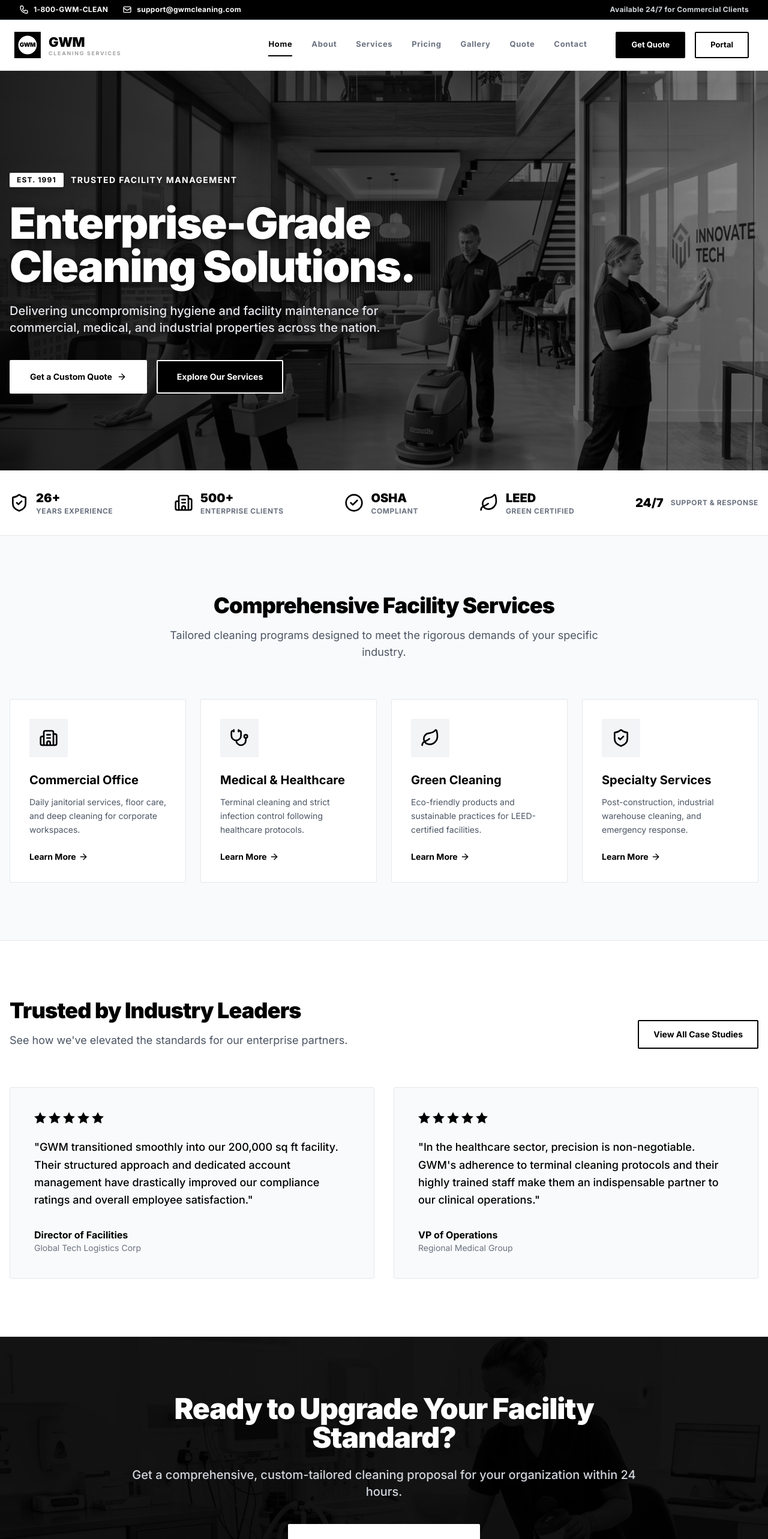
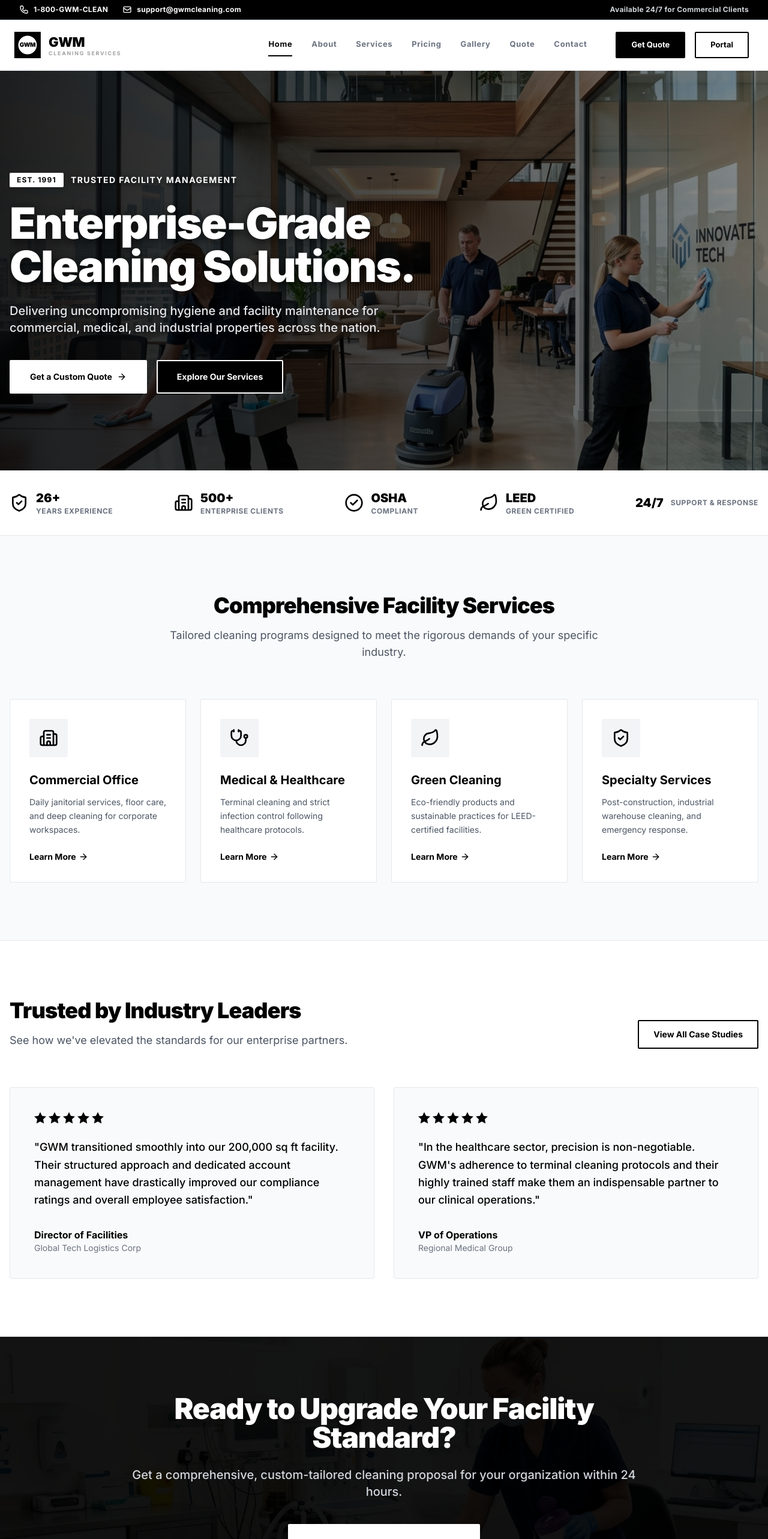
Before and after one commit to Navya-shaji/GWM, a React (Vite) app: page / in a window 1280 px wide. Shown: the top 2565 px of the page at 60% size. Built offline with nearby package versions, Linux system fonts and the light colour scheme.

Commit message:
style: remove grayscale from images for full color pop against monochrome UI

```diff
--- a/src/pages/Home.tsx
+++ b/src/pages/Home.tsx
@@ -12,7 +12,7 @@
           <img
             src="/images/hero.png"
             alt="Enterprise Cleaning"
-            className="w-full h-full object-cover opacity-60 grayscale"
+            className="w-full h-full object-cover opacity-60"
           />
           <div className="absolute inset-0 bg-gradient-to-r from-black/80 via-black/50 to-transparent"></div>
         </div>
@@ -196,7 +196,7 @@
           <img
             src="/images/medical.png"
             alt="Medical Cleaning"
-            className="w-full h-full object-cover opacity-20 grayscale"
+            className="w-full h-full object-cover opacity-20"
           />
           <div className="absolute inset-0 bg-black/60"></div>
         </div>
```
